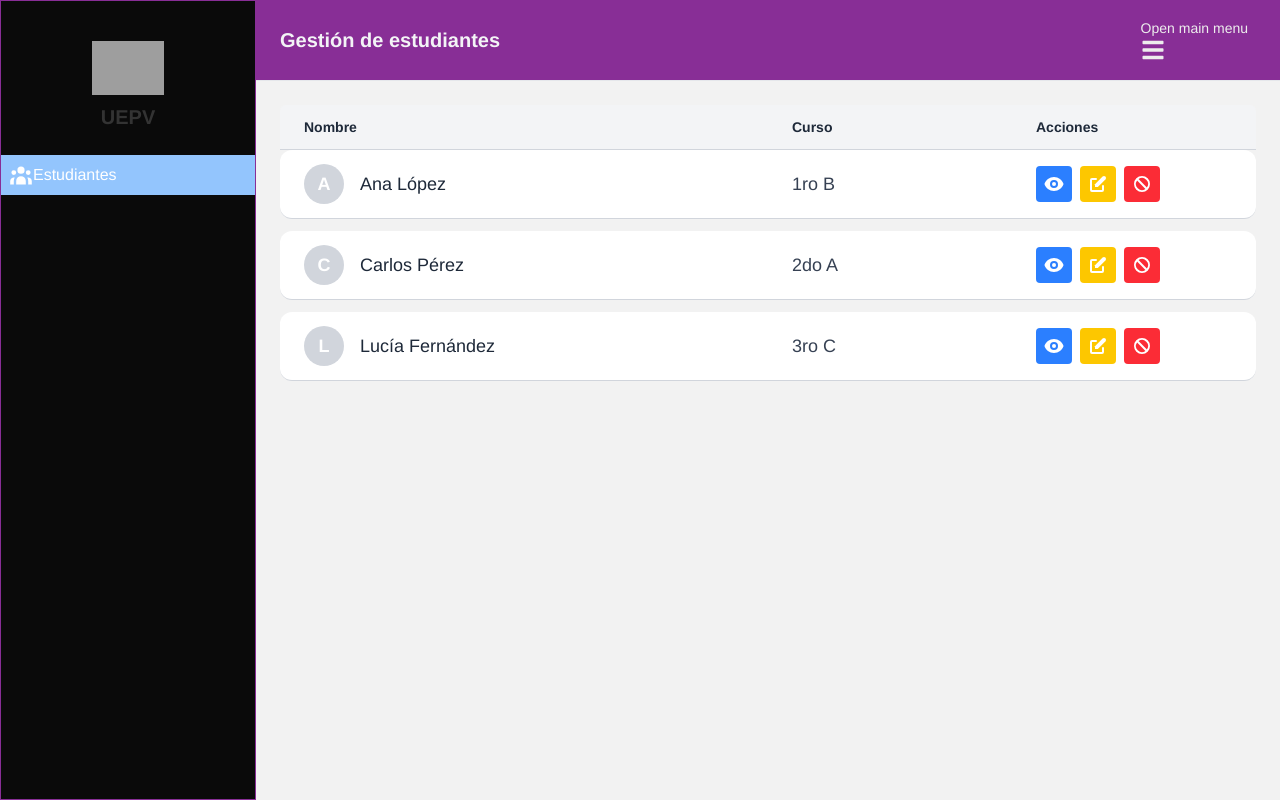
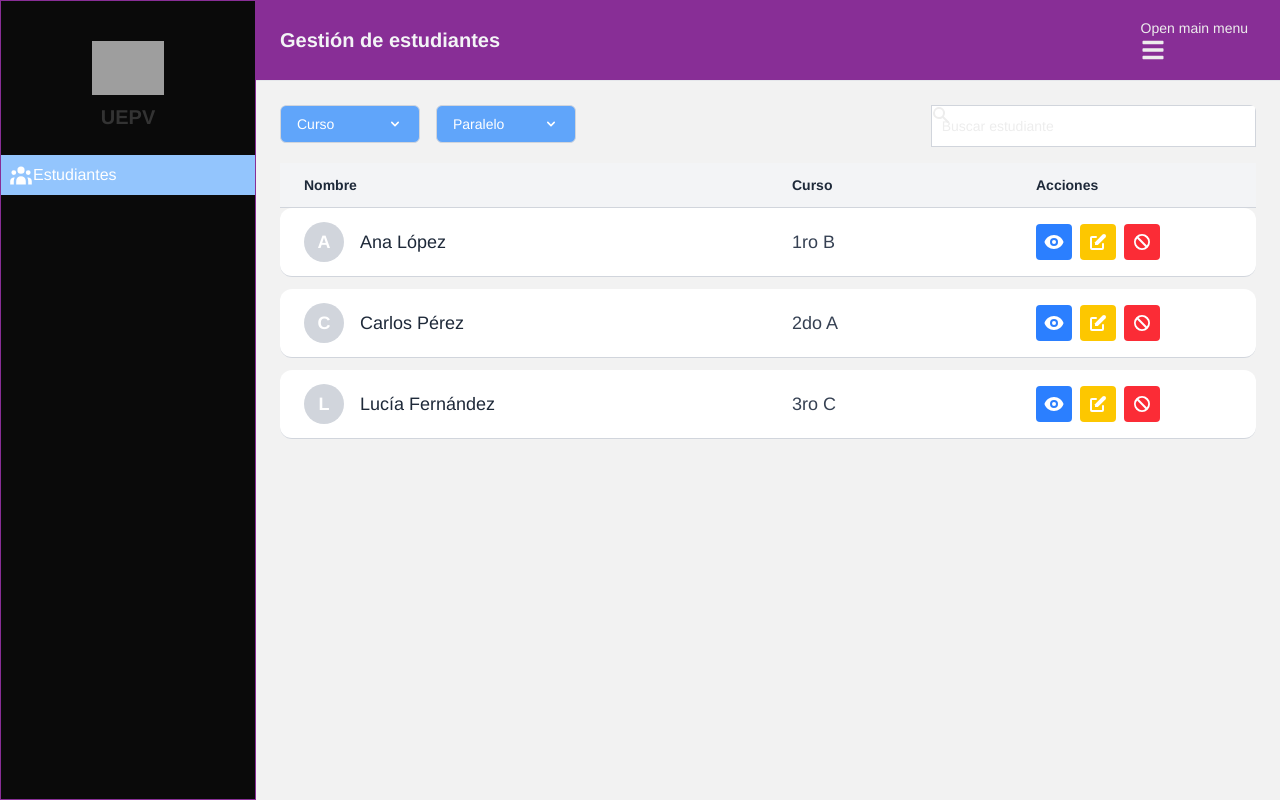
Before and after one commit to jhonatansanga-58/uepv-app-web, a Next.js app: page /admin/students in a window 1280 px wide. Built offline with nearby package versions, Linux system fonts and the light colour scheme; grey boxes are pictures that could not be loaded.

Commit message:
feat: course and parallel selection

```diff
--- a/src/app/admin/students/page.tsx
+++ b/src/app/admin/students/page.tsx
@@ -1,8 +1,115 @@
+"use client";
 import StudentCard from "@/components/studentCard";
+import { TextInput } from "flowbite-react";
+import { useEffect, useRef, useState } from "react";
+import { HiChevronDown, HiSearch } from "react-icons/hi";
 
 export default function Home() {
+  const [isParalelOpen, setIsParalelOpen] = useState(false);
+  const [isCourseOpen, setIsCourseOpen] = useState(false);
+  const [selectedCourse, setSelectedCourse] = useState("");
+  const [selectedParalel, setSelectedParalel] = useState("");
+  const [searchTerm, setSearchTerm] = useState("");
+
+  const cursoRef = useRef<HTMLDivElement>(null);
+  const paraleloRef = useRef<HTMLDivElement>(null);
+
+  useEffect(() => {
+    const handleClickOutside = (e: MouseEvent) => {
+      if (
+        cursoRef.current &&
+        !cursoRef.current.contains(e.target as Node) &&
+        paraleloRef.current &&
+        !paraleloRef.current.contains(e.target as Node)
+      ) {
+        setIsCourseOpen(false);
+        setIsParalelOpen(false);
+      }
+    };
+    document.addEventListener("mousedown", handleClickOutside);
+    return () => document.removeEventListener("mousedown", handleClickOutside);
+  }, []);
+
+  const handleSearch = (value: string) => {
+    console.log("Buscando:", value);
+  };
+
   return (
     <div className="w-full overflow-x-auto rounded-md">
+      <div className="flex flex-col sm:flex-row justify-between gap-4 mb-4 w-full">
+        <div className="flex gap-4">
+          <div className="relative min-w-[140px]" ref={cursoRef}>
+            <button
+              onClick={() => setIsCourseOpen((prev) => !prev)}
+              className="w-full px-4 py-2 text-sm text-white bg-primary-400 border border-gray-300 rounded-md flex justify-between items-center hover:bg-primary-300"
+            >
+              {selectedCourse || "Curso"}
+              <HiChevronDown className="ml-2 h-4 w-4 text-white" />
+            </button>
+            {isCourseOpen && (
+              <div className="absolute z-10 mt-1 w-full bg-white border border-gray-200 rounded-md shadow-lg">
+                {["1ro", "2do", "3ro"].map((curso) => (
+                  <button
+                    key={curso}
+                    onClick={() => {
+                      setSelectedCourse(curso);
+                      setIsCourseOpen(false);
+                      setIsParalelOpen(true);
+                    }}
+                    className="w-full text-left px-4 py-2 text-sm hover:bg-gray-100"
+                  >
+                    {curso}
+                  </button>
+                ))}
+              </div>
+            )}
+          </div>
+
+          <div className="relative min-w-[140px]" ref={paraleloRef}>
+            <button
+              onClick={() => setIsParalelOpen((prev) => !prev)}
+              className="w-full px-4 py-2 text-sm text-white bg-primary-400 border border-gray-300 rounded-md flex justify-between items-center hover:bg-primary-300"
+            >
+              {selectedParalel || "Paralelo"}
+              <HiChevronDown className="ml-2 h-4 w-4 text-white" />
+            </button>
+            {isParalelOpen && (
+              <div className="absolute z-10 mt-1 w-full bg-white border border-gray-200 rounded-md shadow-lg">
+                {["A", "B", "C"].map((paralelo) => (
+                  <button
+                    key={paralelo}
+                    onClick={() => {
+                      setSelectedParalel(paralelo);
+                      setIsParalelOpen(false);
+                    }}
+                    className="w-full text-left px-4 py-2 text-sm hover:bg-gray-100"
+                  >
+                    {paralelo}
+                  </button>
+                ))}
+              </div>
+            )}
+          </div>
+        </div>
+
+        <TextInput
+          icon={HiSearch}
+          placeholder="Buscar estudiante"
+          value={searchTerm}
+          onChange={(e) => {
+            const value = e.target.value;
+            setSearchTerm(value);
+            handleSearch(value);
+          }}
+          onKeyDown={(e) => {
+            if (e.key === "Enter") {
+              handleSearch(searchTerm);
+            }
+          }}
+          className="w-full sm:w-1/3 focus:ring-primary-500"
+        />
+      </div>
+
       <table className="w-full table-auto text-left text-sm text-gray-700">
         <thead className="bg-gray-100">
           <tr className="border-b border-gray-300">
@@ -17,7 +124,7 @@ export default function Home() {
             </th>
           </tr>
         </thead>
-        <tbody>{/* Aquí irán las filas de datos después */}</tbody>
+        <tbody></tbody>
       </table>
       <div className="space-y-3">
         <StudentCard name="Ana López" course="1ro B" />
```
